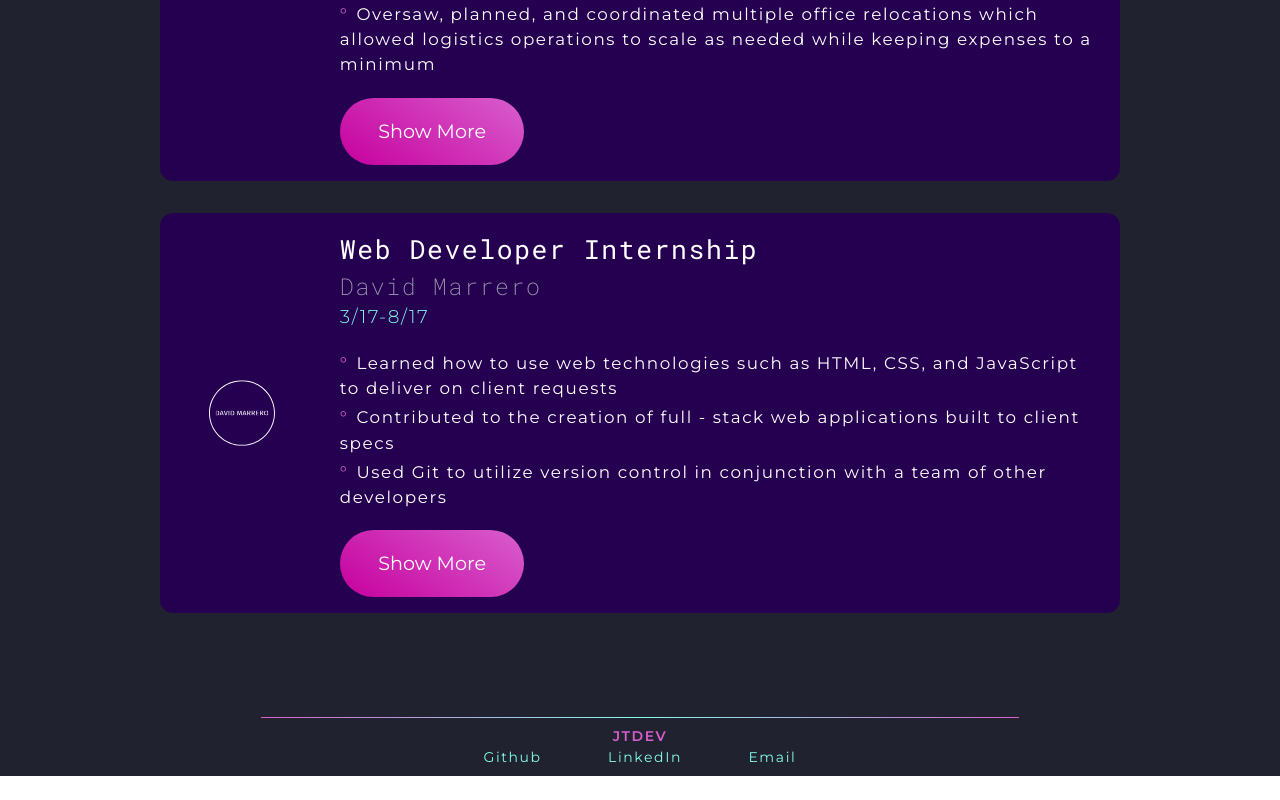
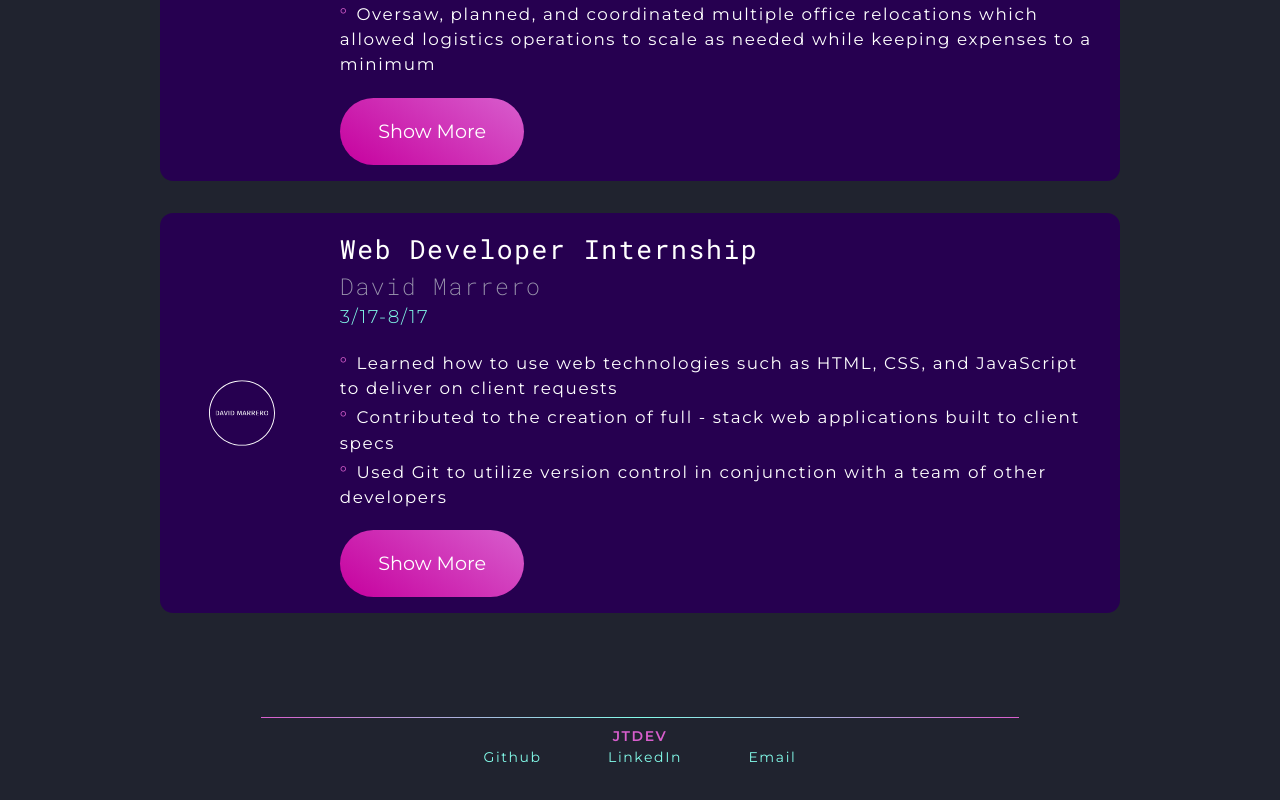
Before and after one commit to jnhthomp/Portfolio, a React (Create React App) app: page / in a window 1280 px wide. Shown: the part 3736-4536 px from the top of the page. Before the commit the page ends 4512 px from the top, so only its background shows below. Built offline with nearby package versions, Linux system fonts and the light colour scheme.

Commit message:
Adjust footer bottom padding
Footer was previously too close to bottom of the screen and looked to
cramped

```diff
--- a/src/Components/Footer/Footer.module.css
+++ b/src/Components/Footer/Footer.module.css
@@ -5,7 +5,7 @@
   flex-direction: column;
   align-items: center;
   padding: .5rem;
-  padding-bottom: .5rem;
+  padding-bottom: 2rem;
 }
 
 .footer hr {
```
